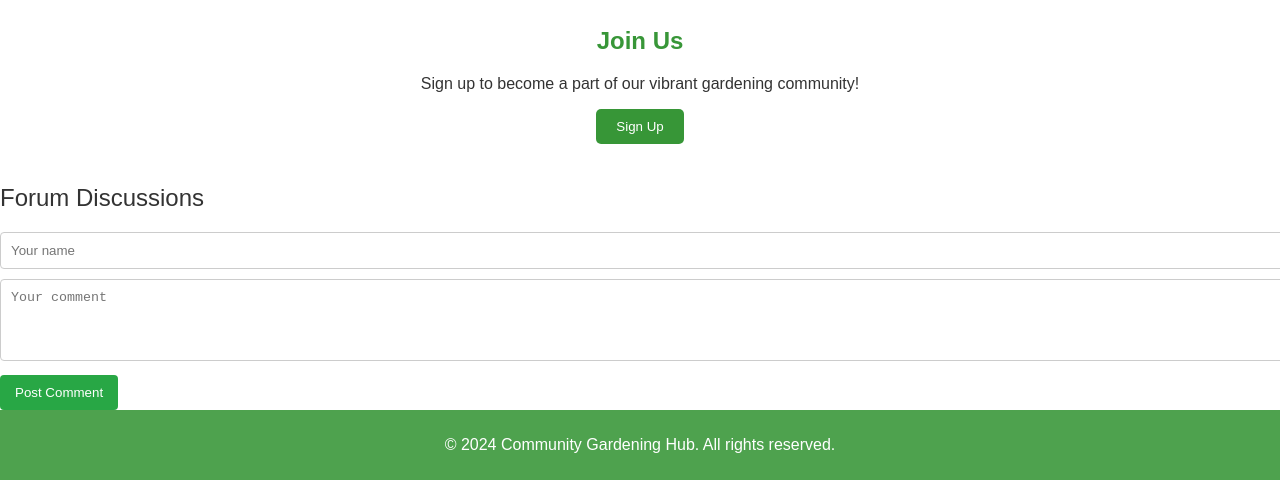
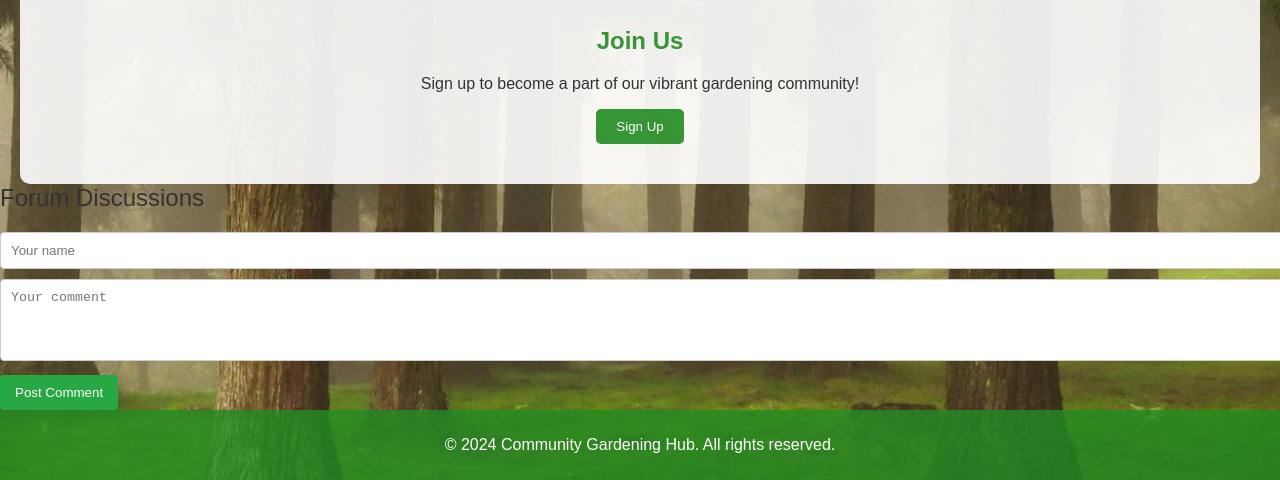
Before and after one commit to aryan7905/Community-Garden-Hub, a plain HTML site: page baseVer1_2.html in a window 1280 px wide. Shown: the part 1918-2398 px from the top of the page. Drawn offline with Linux system fonts and the light colour scheme.

Commit message:
Add files via upload

```diff
--- a/baseVer1_2.html
+++ b/baseVer1_2.html
@@ -8,7 +8,7 @@
         body {
             margin: 0;
             font-family: Arial, sans-serif;
-            background: url(peakpx.jpg) no-repeat center center fixed;
+            background: url('Images/WhatsApp Image 2024-12-12 at 10.05.49 AM-min.jpeg') no-repeat center center fixed;
             background-size: cover;
             color: #333;
         }
@@ -225,7 +225,7 @@
     <div class="forum-title">Forum Discussions</div>
 
     <div id="comments">
-        <!-- Comments will appear here -->
+
     </div>
 
     <div class="add-comment">
@@ -236,7 +236,7 @@
 </div>
 
 <script>
-    // Function to add a comment
+
     function addComment() {
         const author = document.getElementById('author').value.trim();
         const commentText = document.getElementById('comment').value.trim();
@@ -244,7 +244,7 @@
         if (author && commentText) {
             const commentSection = document.getElementById('comments');
 
-            // Create comment elements
+
             const commentDiv = document.createElement('div');
             commentDiv.classList.add('comment');
 
@@ -261,14 +261,13 @@
             textP.classList.add('comment-text');
             textP.textContent = commentText;
 
-            // Append elements
+
             commentDiv.appendChild(authorSpan);
             commentDiv.appendChild(timeSpan);
             commentDiv.appendChild(textP);
 
             commentSection.appendChild(commentDiv);
 
-            // Clear inputs
             document.getElementById('author').value = '';
             document.getElementById('comment').value = '';
         } else {
```
Also changed, not shown: signup.html (+1 -1 lines), 1 other file.
